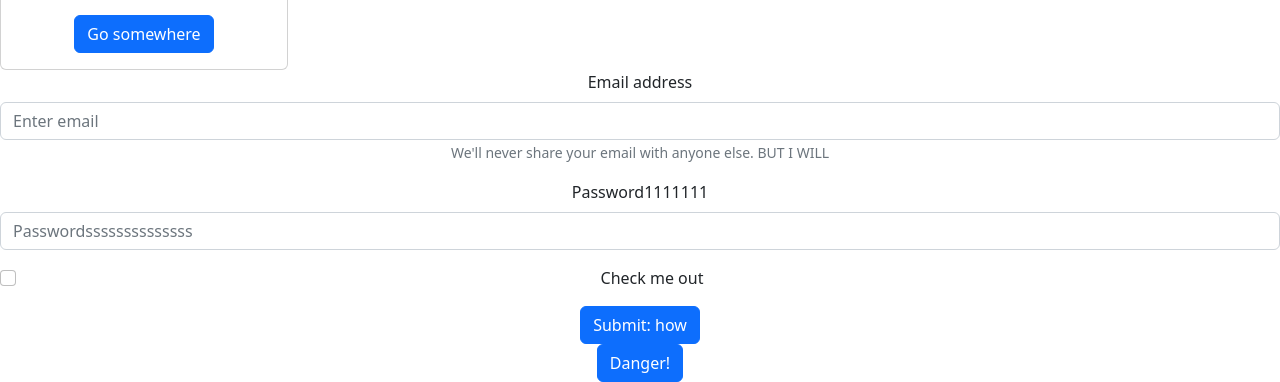
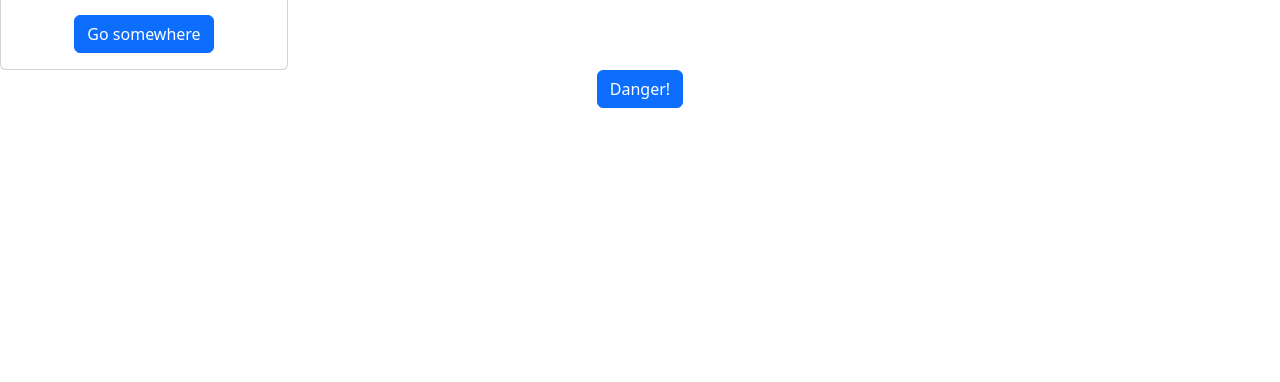
Before and after one commit to ryanlhy/Poke-Watchlist, a React (Create React App) app: page / in a window 1280 px wide. Shown: the part 473-855 px from the top of the page. After the commit the page ends 800 px from the top, so only its background shows below. Built offline with nearby package versions, Linux system fonts and the light colour scheme.

Commit message:
add redux

```diff
--- a/src/Components/Home.js
+++ b/src/Components/Home.js
@@ -3,6 +3,11 @@ import Button from "react-bootstrap/Button";
 import SignUpForm from "./SignUpForm";
 import Navigation from "./Navigation";
 import Results from "./Results";
+
+// import redux
+import { createStore } from "redux";
+import { Provider } from "react-redux";
+import counterReducer from "./reducers/counterReducer";
 
 function Home() {
   return (
@@ -10,7 +15,7 @@ function Home() {
       <Navigation />
       <h1>Pokemon TCG Watchlist</h1>
       <Results />
-      <SignUpForm />
+      {/* <SignUpForm /> */}
 
       <Button>Danger!</Button>
     </div>
```
Also changed, not shown: src/Components/pokemonApi.js (added).
